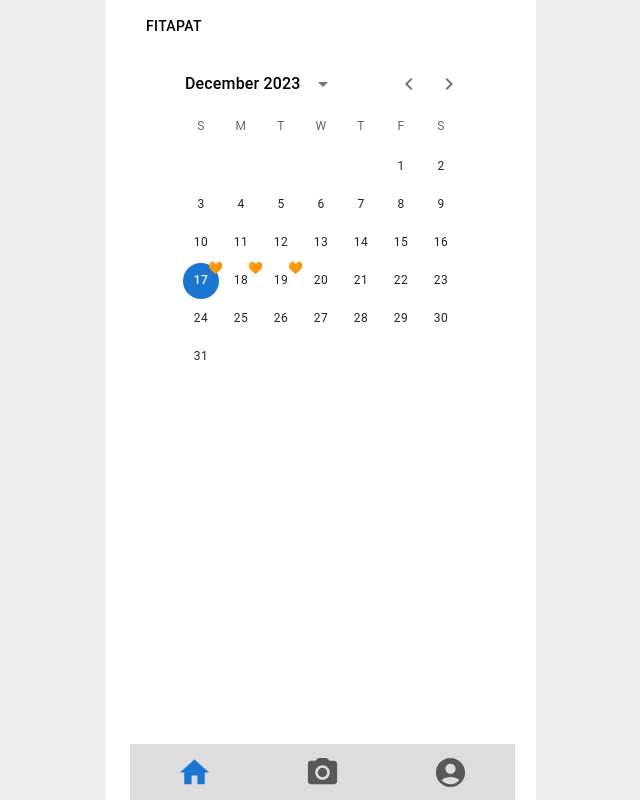
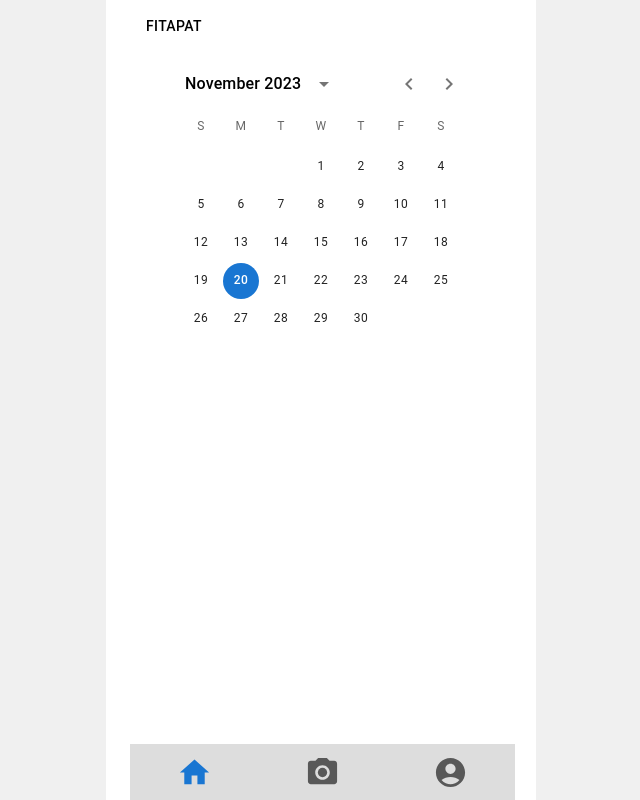
Before and after one commit to Fitapat/Fitapat-front, a Next.js app: page / in a window 1280 px wide. Shown: the whole page, without its empty margins (319-959 px from the left). Built offline with nearby package versions, Linux system fonts and the light colour scheme.

Commit message:
fix: fix calendar to controlled one

```diff
--- a/src/components/calendar/muiCalendar.jsx
+++ b/src/components/calendar/muiCalendar.jsx
@@ -31,7 +31,8 @@ function ServerDay(props) {
   );
 }
 
-export default function MuiCalendar() {
+export default function MuiCalendar(/*TODO {value, setValue}*/) {
+  const [value, setValue] = React.useState(dayjs()); // TODO: parents에게서 받아오는걸로 수정
   const [isLoading, setIsLoading] = React.useState(false);
   const [highlightedDays, setHighlightedDays] = React.useState([
     '2023-12-17',
@@ -39,19 +40,22 @@ export default function MuiCalendar() {
     '2023-12-19',
   ]);
 
-  const initialValue = dayjs('2023-12-17');
+  const initialValue = dayjs(); // today
 
   const fetchHighlightedDays = (date) => {
-    console.log(date.format('YYYY-MM-DD')); // 2023-12-01
+    // TODO 그 달에 해당하는 기록만 fetch 해오기
     setHighlightedDays(['2023-12-17', '2023-12-18', '2023-12-19']);
     setIsLoading(false);
   };
 
   React.useEffect(() => {
     fetchHighlightedDays(initialValue);
+    setValue(initialValue);
   }, []);
 
   const handleMonthChange = (date) => {
+    console.log(date.format('YYYY-MM-DD')); // 2023-12-01 ..  1일로 바뀜
+    setValue(date);
     setIsLoading(true);
     setHighlightedDays([]);
     fetchHighlightedDays(date);
@@ -61,6 +65,8 @@ export default function MuiCalendar() {
     <LocalizationProvider dateAdapter={AdapterDayjs}>
       <DateCalendar
         defaultValue={initialValue}
+        value={value}
+        onChange={(newValue) => setValue(newValue)}
         loading={isLoading}
         onMonthChange={handleMonthChange}
         renderLoading={() => <DayCalendarSkeleton />}
```
